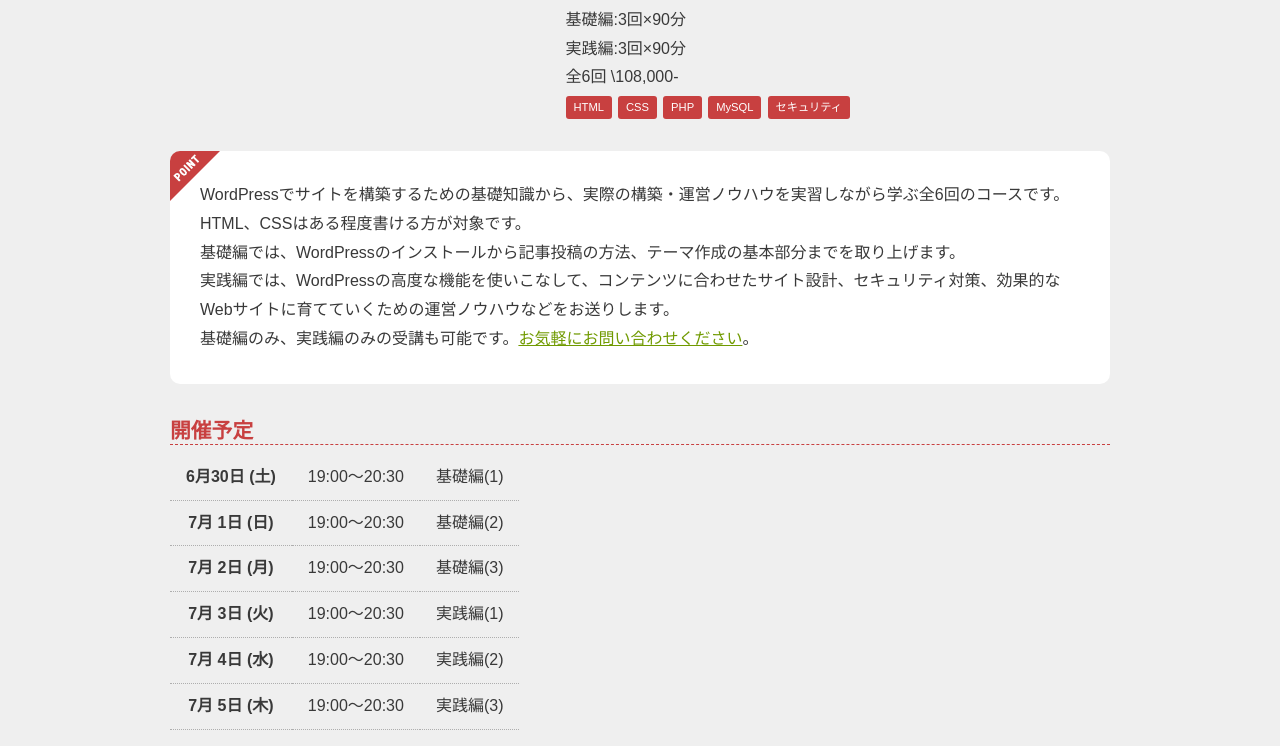
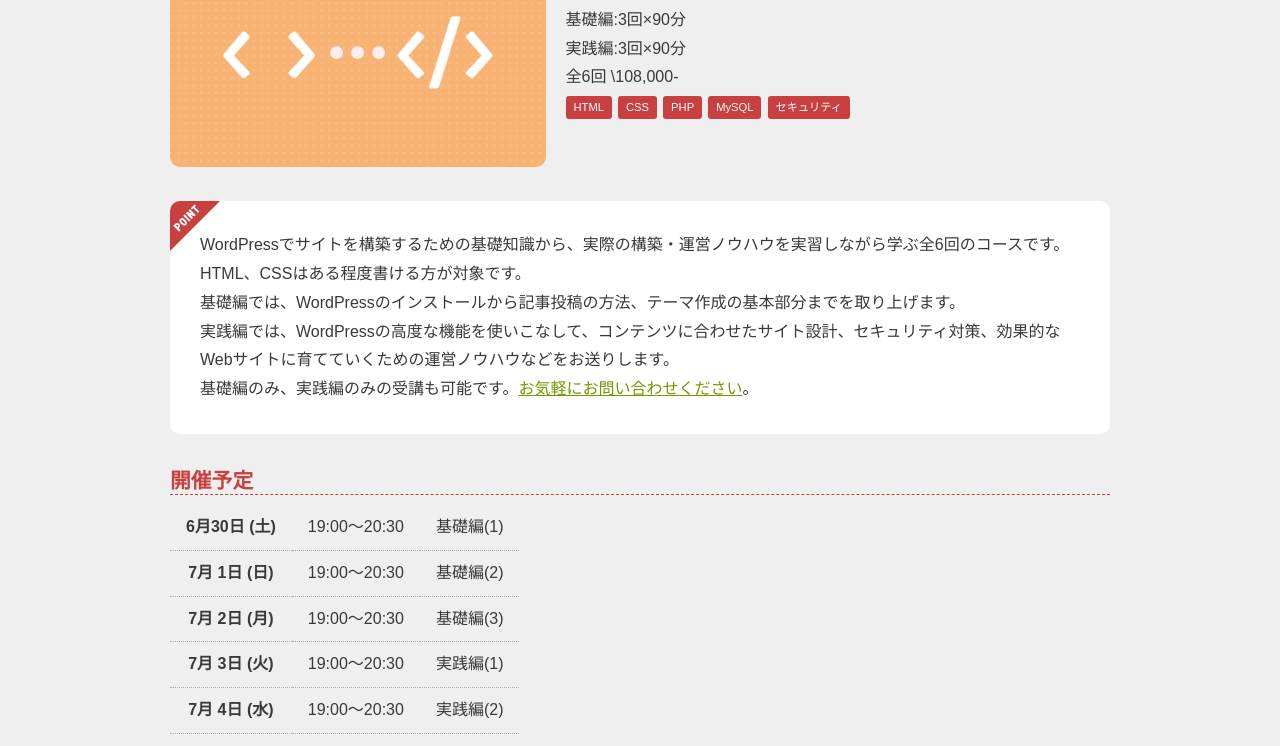
Before and after one commit to summer-ocean/pf, a plain HTML site: page プログラミング学習スクール/course/html.html in a window 1280 px wide. Shown: the part 242-988 px from the top of the page. Drawn offline with Linux system fonts and the light colour scheme; a script that the page names is missing.

Commit message:
Update html.html

```diff
--- a/プログラミング学習スクール/course/html.html
+++ b/プログラミング学習スクール/course/html.html
@@ -44,7 +44,7 @@
 			<main>
 				<div class="course-container">
 					<div class="course-image">
-						<img src="..images/course1.png" alt="HTML and CSS">
+						<img src="../images/course1.png" alt="HTML and CSS">
 					</div><!-- /.course-image -->
 
 					<div class="course-text">
```
